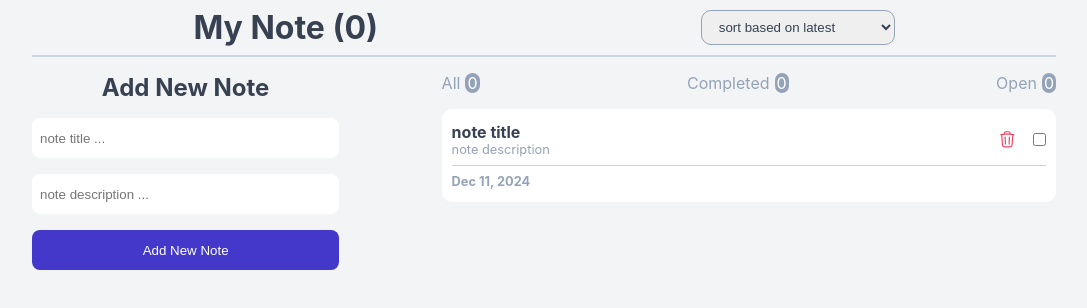
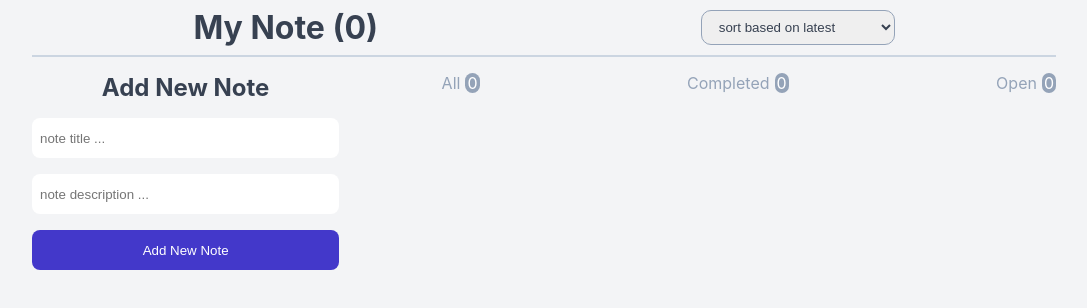
Before and after one commit to hanafeizi83/NoteApp, a React (Vite) app: page / in a window 1280 px wide. Shown: the top 308 px of the page, without its empty margins (96-1183 px from the left). Built offline with nearby package versions, Linux system fonts and the light colour scheme.

Commit message:
add note list to uo and create delete and completed

```diff
--- a/src/App.jsx
+++ b/src/App.jsx
@@ -7,17 +7,23 @@ import NoteStatus from './components/NoteStatus'
 
 function App() {
   const [notes, setNotes] = useState([])
-  const handelAddNote=(newNote)=>{
-    setNotes(prevNotes => [...prevNotes , newNote])
+  const handelAddNote = (newNote) => {
+    setNotes(prevNotes => [...prevNotes, newNote])
+  }
+  const handelDeleteNote = (id) => {
+    setNotes(prevNotes => [...prevNotes].filter(note => note.id !== id))
+  }
+  const handelCompleteNote = (id) => {
+    setNotes(prevNotes => [...prevNotes].map(note => note.id === id ? { ...note, completed: !note.completed } : note))
   }
   return (
     <div className='container'>
       <NoteHeader />
       <div className="note-main__container">
-        <AddNewNote onAddNote={handelAddNote}/>
+        <AddNewNote onAddNote={handelAddNote} />
         <div className="note-list__status">
           <NoteStatus />
-          <NoteList />
+          <NoteList notes={notes} onDelete={handelDeleteNote} onComplete={handelCompleteNote} />
         </div>
       </div>
     </div>
--- a/src/components/NoteList.jsx
+++ b/src/components/NoteList.jsx
@@ -1,31 +1,40 @@
-import {TrashIcon} from '@heroicons/react/24/outline'
+import { TrashIcon } from '@heroicons/react/24/outline'
 
 
-function NoteList() {
+function NoteList({ notes, onDelete, onComplete }) {
+  return (
+    <div className="note-list">
+      {
+        notes.map(note => (
+          <NoteItem note={note} key={note.id} onDelete={onDelete} onComplete={onComplete} />
+        ))
+      }
+
+    </div>
+  )
+}
+
+export default NoteList
+
+function NoteItem({ note, onDelete, onComplete }) {
   const options = {
     "year": 'numeric',
     'month': 'short',
     'day': 'numeric'
   };
-  return (
-    <div className="note-list">
-      <div className="note-item">
+  return <div className="note-item">
     <div className="note-item__header">
       <div className="note-item__detail">
-            <h2>note title</h2>
-            <p>note description </p>
+        <h2>{note.title}</h2>
+        <p>{note.description} </p>
       </div>
       <div className="note-item__action">
-            <TrashIcon className='note-item__delete'/>
-            <input type="checkbox" />
+        <TrashIcon className='note-item__delete' onClick={(e) => onDelete(note.id)} />
+        <input type="checkbox" onChange={(e) => onComplete(note.id)} />
       </div>
     </div>
     <div className="note-item__footer">
-          <p className="note-item__date">{new Date().toLocaleString('en-US',options)}</p>
+      <p className="note-item__date">{new Date(note.createAt).toLocaleString('en-US', options)}</p>
     </div>
   </div>
-    </div>
-  )
 }
-
-export default NoteList
```
Lines whose indentation alone changed are shown as unchanged.
